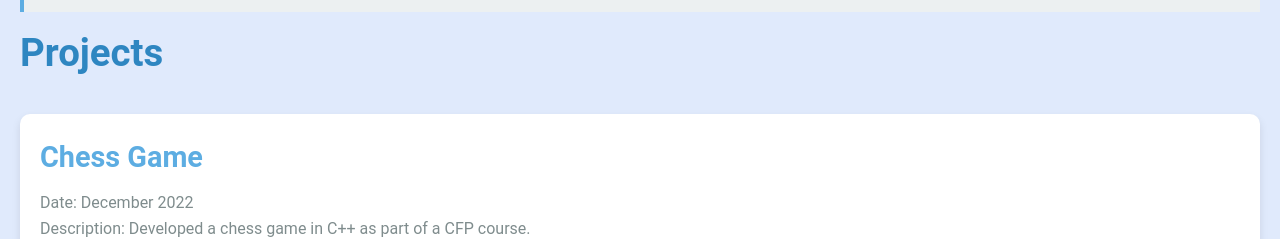
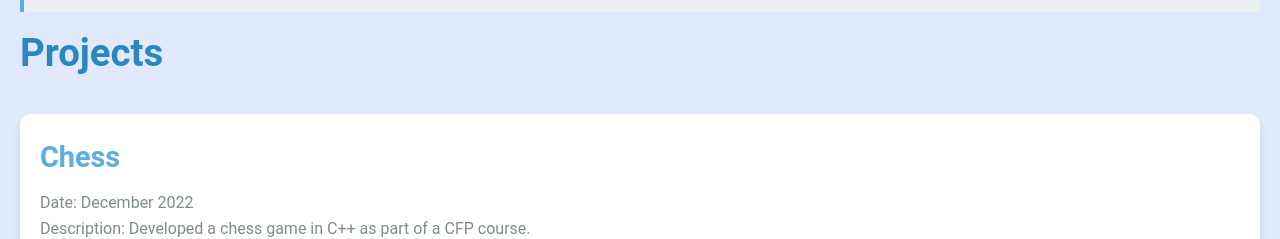
Before and after one commit to Muhammad-Hassan123/Bscs22140, a plain HTML site: page index.html in a window 1280 px wide. Shown: the part 1200-1439 px from the top of the page. Drawn offline with Linux system fonts and the light colour scheme.

Commit message:
learning github

```diff
--- a/index.html
+++ b/index.html
@@ -59,7 +59,7 @@
         <section id="projects">
             <h1>Projects</h1>
             <article>
-                <h2>Chess Game</h2>
+                <h2>Chess </h2>
                 <p>Date: December 2022</p>
                 <p>Description: Developed a chess game in C++ as part of a CFP course.</p>
             </article>
```
